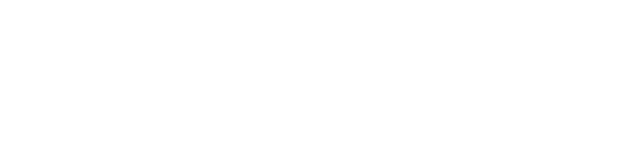
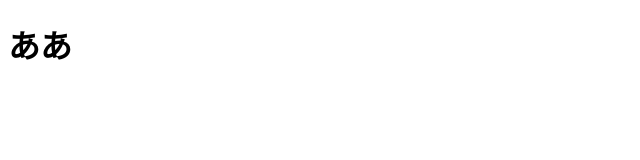
Before and after one commit to candyuuki/git_dev17_01, a plain HTML site: page index.html in a window 1280 px wide. Shown: the whole page, without its empty margins (0-640 px from the left). Drawn offline with Linux system fonts and the light colour scheme.

Commit message:
”h1追加 git commit -m h1追加 git commit -m 追加 git log clear git status git init git commit -m”h1追加

```diff
--- a/index.html
+++ b/index.html
@@ -4,6 +4,7 @@
   <meta charset="UTF-8">
   <meta name="viewport" content="width=device-width, initial-scale=1.0">
   <title>Document</title>
+  <h1>ああ</h1>
 </head>
 <body>
 
```
